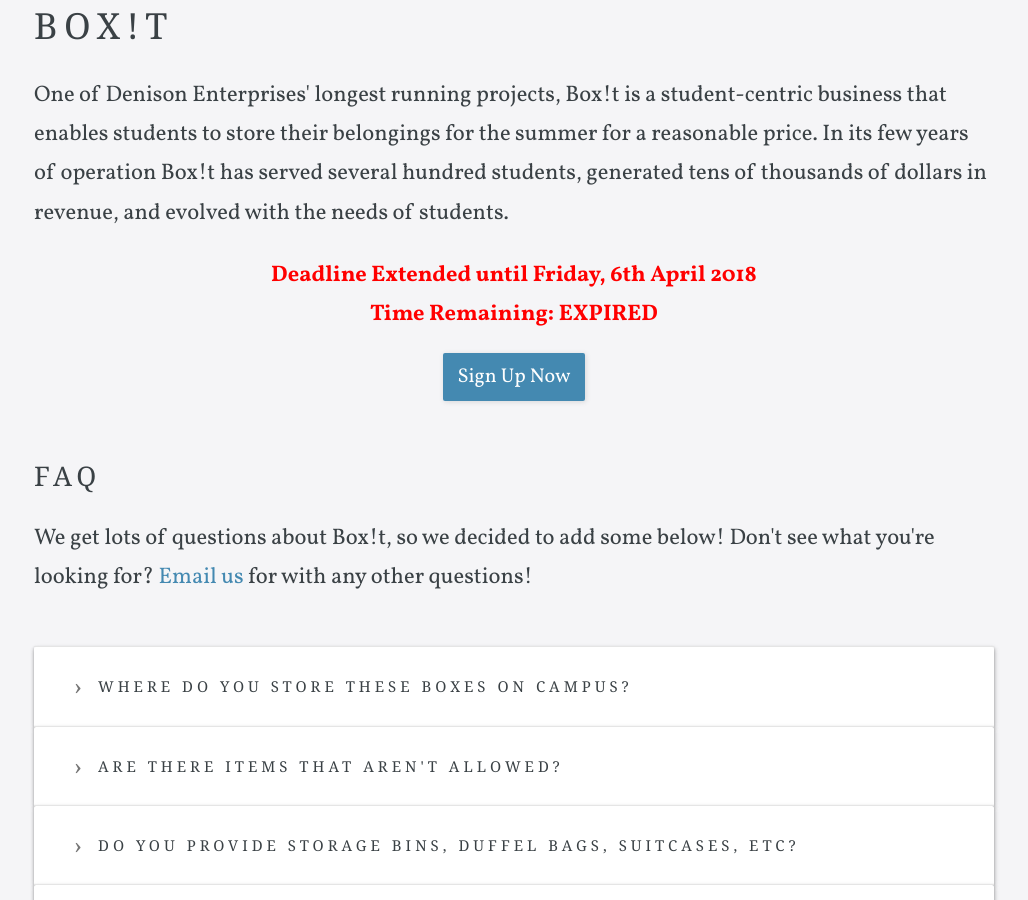
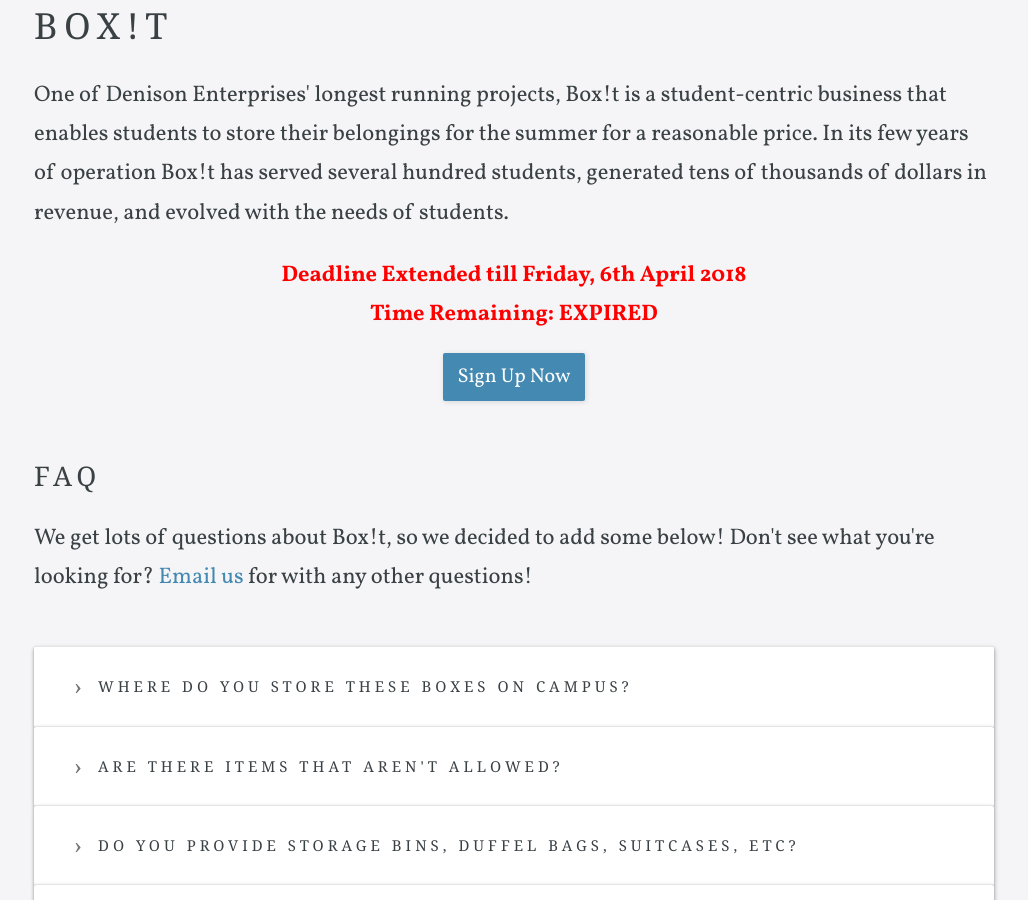
Before and after one commit to DenisonEnterprises/DenisonEnterprises.github.io, a Jekyll site: the page built from box-it.html, in a window 1280 px wide and 900 px high, scrolled down 501 px. Shown: the whole window, without its empty margins (126-1154 px from the left). Built offline with Jekyll 4.4.1, drawn with Linux system fonts in a browser that asks for light colours; some web fonts are replaced.

Commit message:
Corrected typo

```diff
--- a/box-it.html
+++ b/box-it.html
@@ -10,7 +10,7 @@
 <div class="editable">
     <p>One of Denison Enterprises' longest running projects, Box!t is a student-centric business that enables students to store their belongings for the summer for a reasonable price. In its few years of operation Box!t has served several hundred students, generated tens of thousands of dollars in revenue, and evolved with the needs of students.</p>
 
-    <p><b><center  style="color: red;">Deadline Extended until Friday, 6th April 2018</center>
+    <p><b><center  style="color: red;">Deadline Extended till Friday, 6th April 2018</center>
     <center style="color: red;">Time Remaining: <a id="demo" style="color: red;"></a></center></b></p>
 
     <script>
```
Also changed, not shown: 2 other files.
